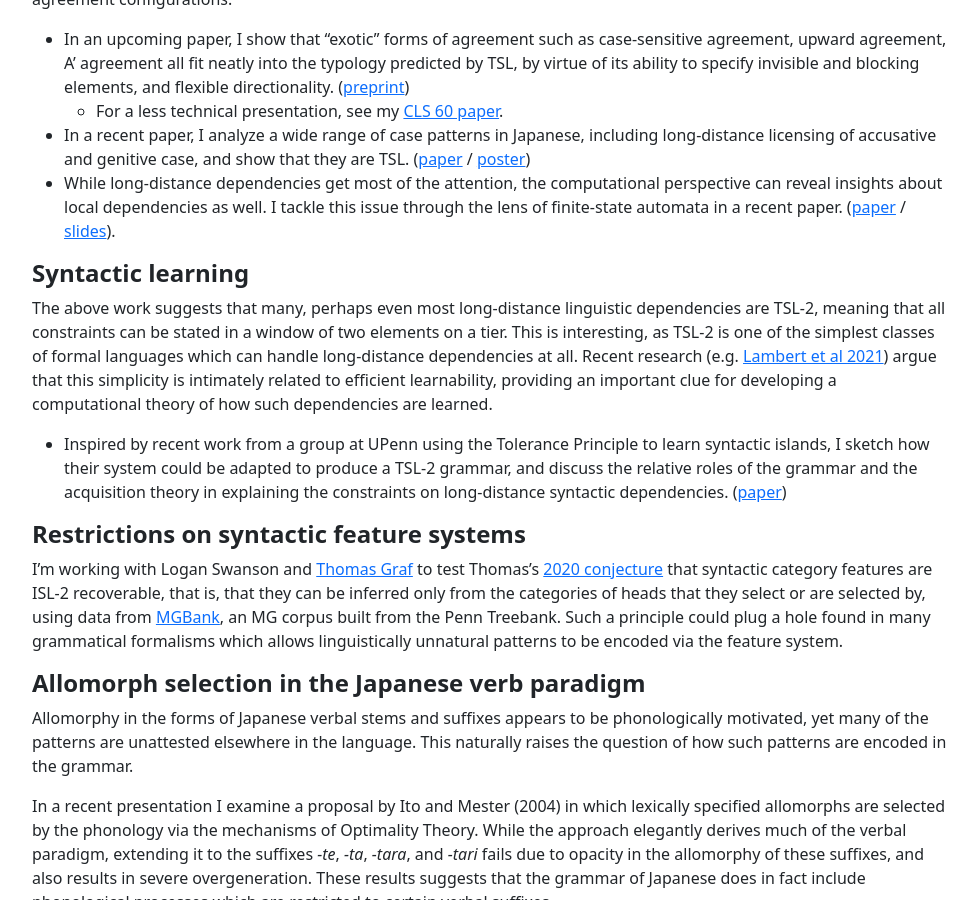
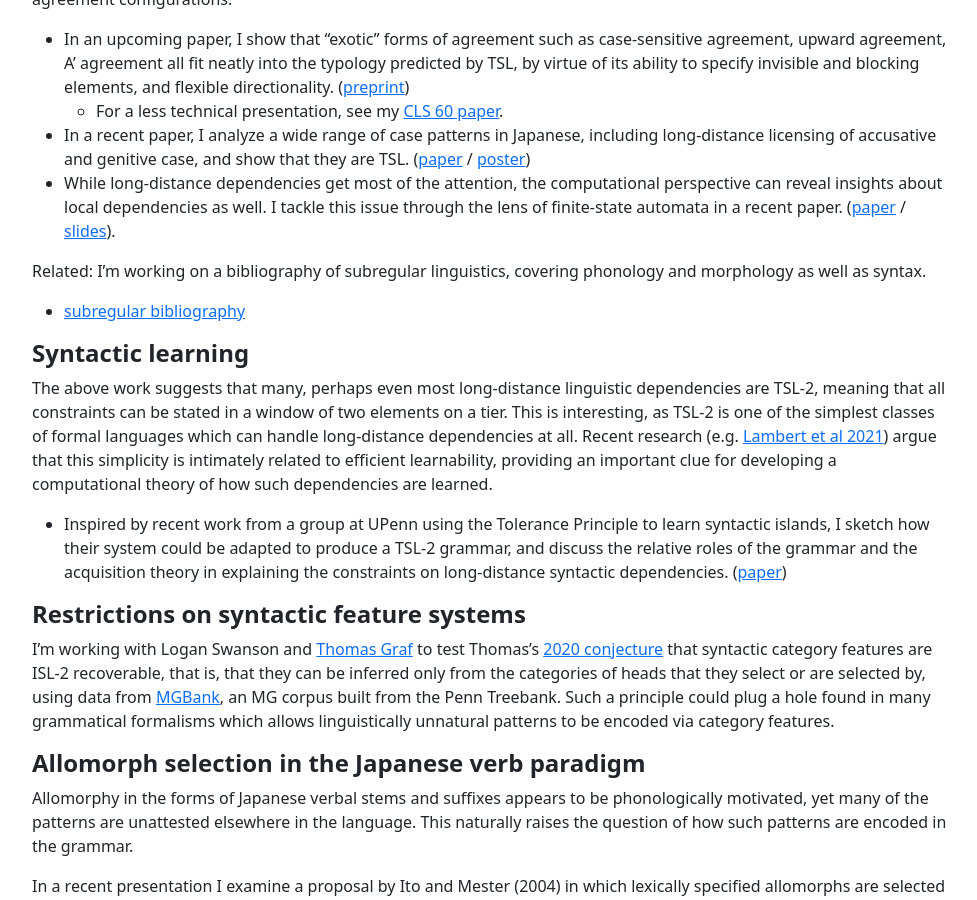
Before and after one commit to khanson679/khanson679.github.io, a Jekyll site: the page built from research.md, in a window 1280 px wide and 900 px high, scrolled down 360 px. Shown: the whole window, without its empty margins (150-1127 px from the left). Built offline with Jekyll 4.4.1, drawn with Linux system fonts in a browser that asks for light colours.

Commit message:
Add link to subregular bibliography.

```diff
--- a/research.md
+++ b/research.md
@@ -15,6 +15,9 @@ Recent work suggests that a wide array of syntactic phenomena fall under the for
     - For a less technical presentation, see my [CLS 60 paper][cls-agreement].
 - In a recent paper, I analyze a wide range of case patterns in Japanese, including long-distance licensing of accusative and genitive case, and show that they are TSL. ([paper][jpn-case] / [poster][jpn-case-poster])
 - While long-distance dependencies get most of the attention, the computational perspective can reveal insights about local dependencies as well. I tackle this issue through the lens of finite-state automata in a recent paper. ([paper][sl-in-syntax] / [slides][sl-in-syntax-slides]).
+
+Related: I'm working on a bibliography of subregular linguistics, covering phonology and morphology as well as syntax.
+- [subregular bibliography](/files/subregular-bibliography.pdf)
 
 [jlm-agreement]: /files/hanson-jlm-tsl-agreement-preprint.pdf
 [cls-agreement]: /files/hanson-cls60-tier-based-agreement.pdf
@@ -41,7 +44,7 @@ Recent research (e.g. [Lambert et al 2021][lambert.etal2021]) argue that this si
 
 ## Restrictions on syntactic feature systems
 
-I'm working with Logan Swanson and [Thomas Graf][graf] to test Thomas's [2020 conjecture][graf2020-curbing] that syntactic category features are ISL-2 recoverable, that is, that they can be inferred only from the categories of heads that they select or are selected by, using data from [MGBank][mgbank], an MG corpus built from the Penn Treebank. Such a principle could plug a hole found in many grammatical formalisms which allows linguistically unnatural patterns to be encoded via the feature system.
+I'm working with Logan Swanson and [Thomas Graf][graf] to test Thomas's [2020 conjecture][graf2020-curbing] that syntactic category features are ISL-2 recoverable, that is, that they can be inferred only from the categories of heads that they select or are selected by, using data from [MGBank][mgbank], an MG corpus built from the Penn Treebank. Such a principle could plug a hole found in many grammatical formalisms which allows linguistically unnatural patterns to be encoded via category features.
 
 [graf]: https://thomasgraf.net
 [graf2020-curbing]: https://aclanthology.org/2020.scil-1.27/
```
